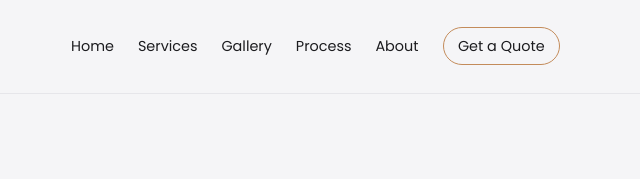
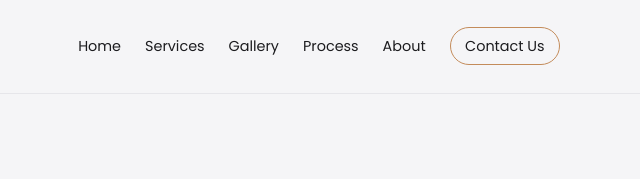
Before and after one commit to Ealise611/E-J_Stone_Works_Web_Project, a plain HTML site: page index.html in a window 1280 px wide. Shown: the top 179 px of the page, 640-1280 px from the left. Drawn offline with Linux system fonts and the light colour scheme.

Commit message:
change to contact us, not get a quote

```diff
--- a/index.html
+++ b/index.html
@@ -58,7 +58,7 @@
 
           <a href="#process">Process</a>
           <a href="#about">About</a>
-          <a href="#contact" class="nav-cta">Get a Quote</a>
+          <a href="#contact" class="nav-cta">Contact Us</a>
         </nav>
       </div>
     </header>
```
